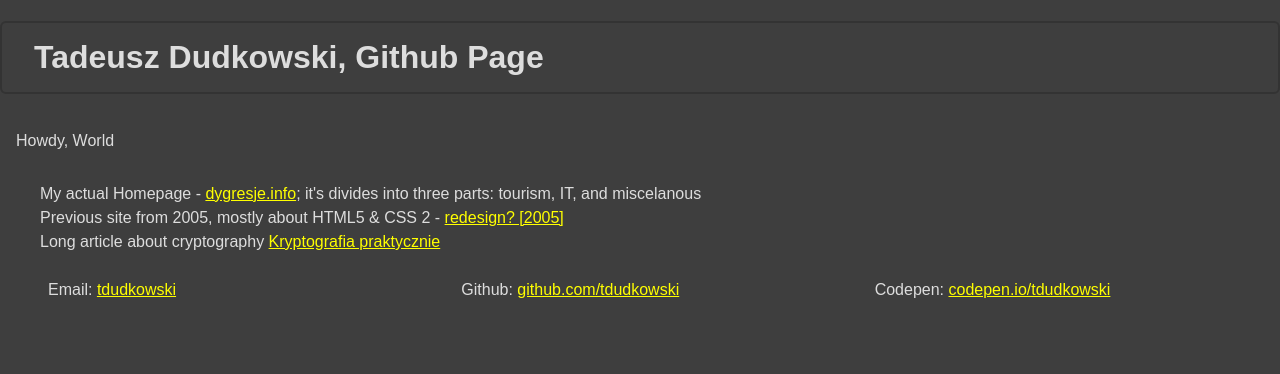
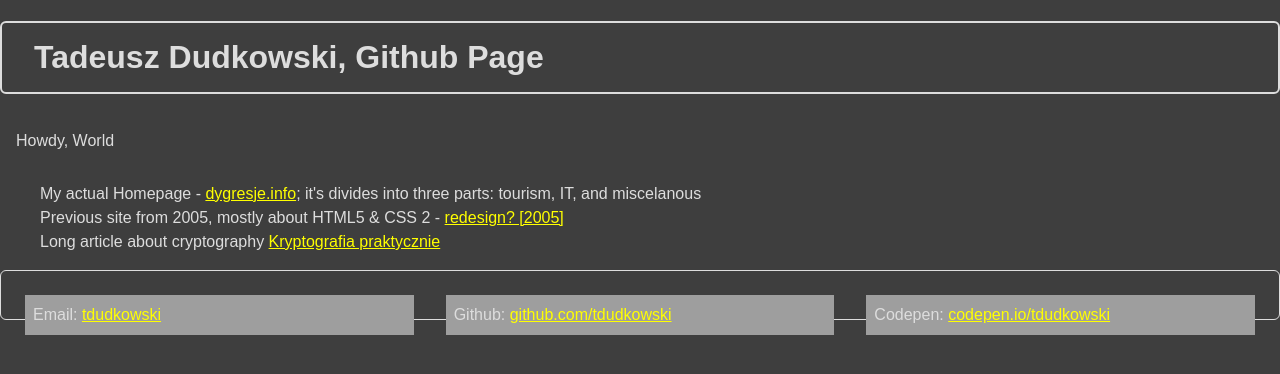
Before and after one commit to tdudkowski/tdudkowski.github.io, a Jekyll site: the page built from index.html, in a window 1280 px wide. Shown: the top 374 px of the page. Built offline with Jekyll 4.4.1, drawn with Linux system fonts in a browser that asks for light colours.

Commit message:
Update main.css

```diff
--- a/css/main.css
+++ b/css/main.css
@@ -1,6 +1,7 @@
 // * {border:1px solid #f00;}
-body {margin: 0; background-color: #3e3e3e; font-family: sans-serif; color: #ddd;}
-h1 {border:2px solid #333; border-radius: 6px; padding: 1rem 2rem;}
+body {margin: 0; background-color: #3e3e3e; font-family: sans-serif; color: #ddd; display:flex; flex-direction:column;}
+body > * {flex: 1;}
+h1 {border:2px solid #ddd; border-radius: 6px; padding: 1rem 2rem;}
 p {padding: 1rem;}
 
 a {color: #ff0; text-decoraion:none;}
@@ -9,5 +10,6 @@
 ul {list-style-type: none;}
 ul li {line-height: 1.5rem;}
 
-footer ul {display: flex;}
-footer ul li {flex: 1; padding: .5rem}
+footer {max-height: 3rem; border:1px solid #ddd; border-radius: 6px;}
+footer ul {display: flex; padding: .5rem;}
+footer ul li {flex: 1; padding: .5rem; margin: 0 1rem; background-color: #9e9e9e;}
```
